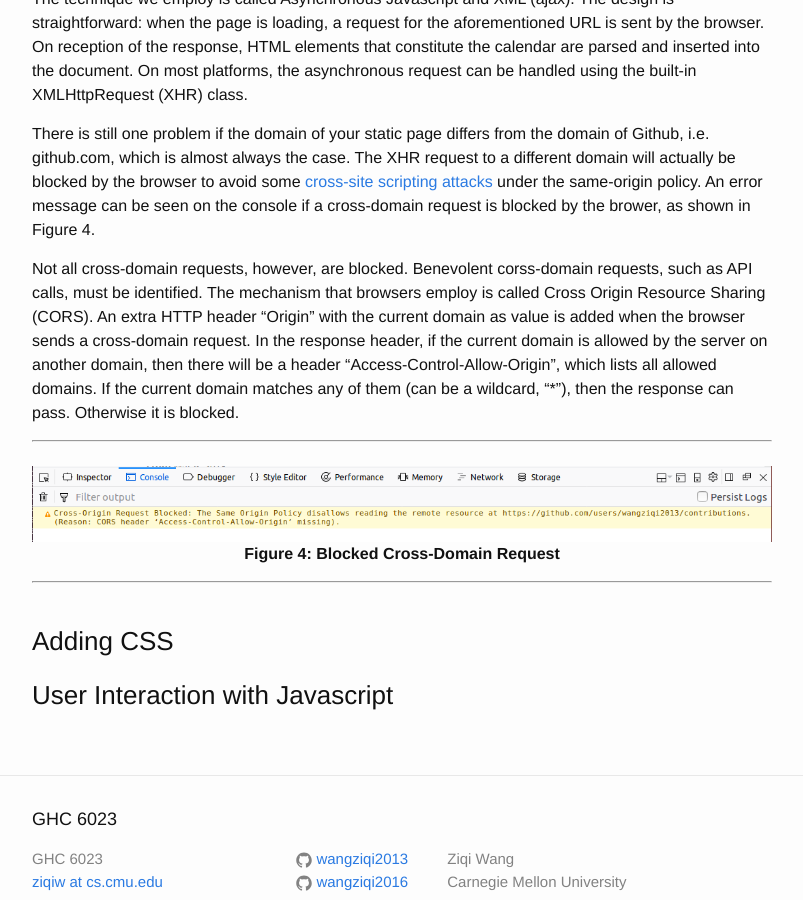
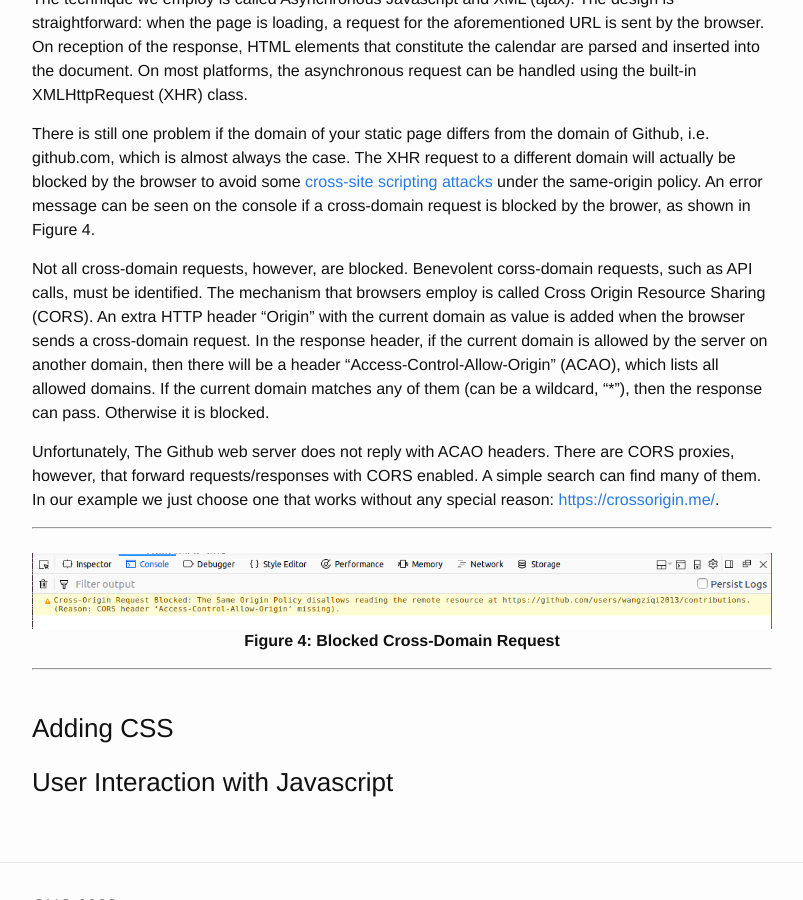
Before and after one commit to wangziqi2013/wangziqi2013.github.io, a Jekyll site: the page built from _posts/2018-03-17-Adding-Git-Contri-Calendar-To-Your-Static-Page.markdown, in a window 1280 px wide and 900 px high, scrolled down 3171 px. Shown: the whole window, without its empty margins (238-1041 px from the left). Built offline with Jekyll 4.4.1, drawn with Linux system fonts in a browser that asks for light colours.

Commit message:
Finish CORS

```diff
--- a/_posts/2018-03-17-Adding-Git-Contri-Calendar-To-Your-Static-Page.markdown
+++ b/_posts/2018-03-17-Adding-Git-Contri-Calendar-To-Your-Static-Page.markdown
@@ -113,9 +113,13 @@ An error message can be seen on the console if a cross-domain request is blocked
 Not all cross-domain requests, however, are blocked. Benevolent corss-domain requests, such as API calls, must be identified.
 The mechanism that browsers employ is called Cross Origin Resource Sharing (CORS). An extra HTTP header "Origin" with
 the current domain as value is added when the browser sends a cross-domain request. In the response header,
-if the current domain is allowed by the server on another domain, then there will be a header "Access-Control-Allow-Origin",
+if the current domain is allowed by the server on another domain, then there will be a header "Access-Control-Allow-Origin" (ACAO),
 which lists all allowed domains. If the current domain matches any of them (can be a wildcard, "*"), then the response can pass.
 Otherwise it is blocked.
+
+Unfortunately, The Github web server does not reply with ACAO headers. There are CORS proxies, however, that forward requests/responses
+with CORS enabled. A simple search can find many of them. In our example we just choose one that works without any special reason:
+[https://crossorigin.me/](https://crossorigin.me/).
 
 <hr />
 <br />
```
